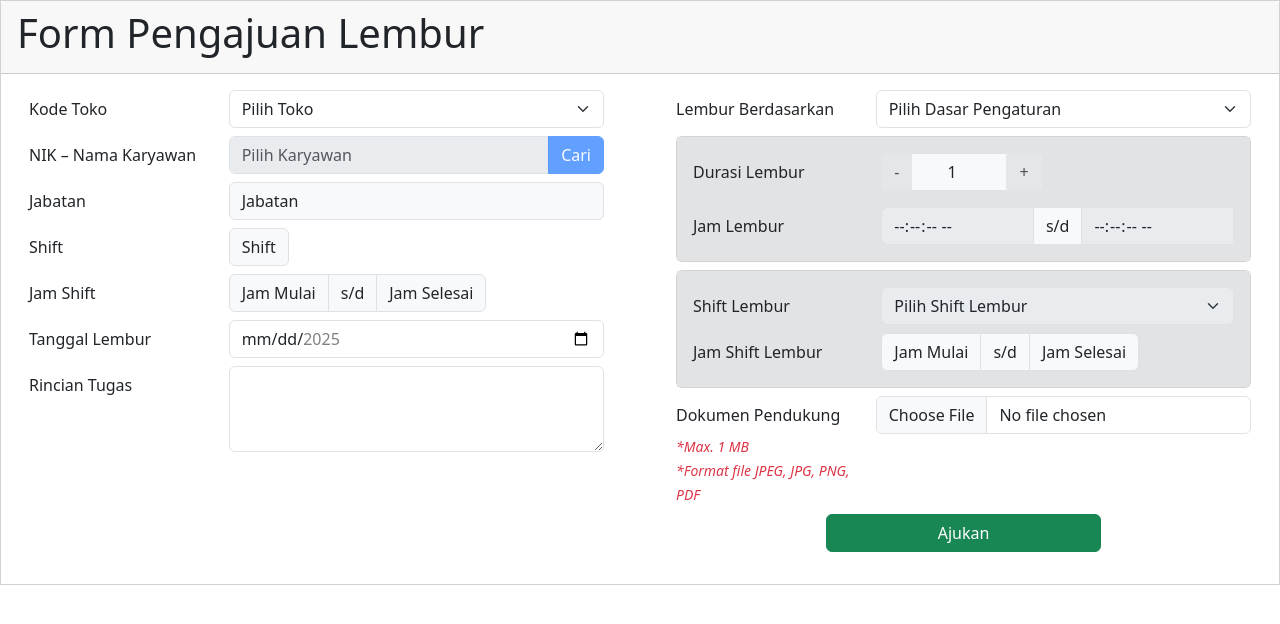
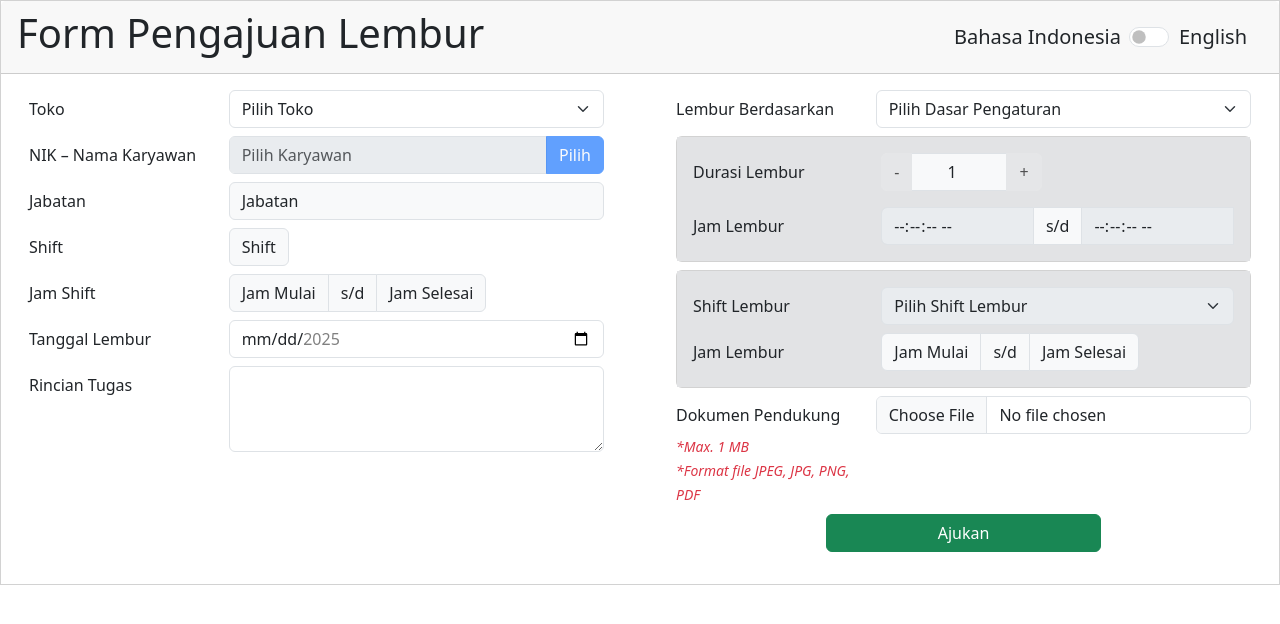
Before and after one commit to MEvanAW/my-form, a Vue app: page / in a window 1280 px wide. Shown: the top 624 px of the page. Built offline with nearby package versions, Linux system fonts and the light colour scheme.

Commit message:
Add vue-i18n and partially provide English localization.

```diff
--- a/package.json
+++ b/package.json
@@ -17,6 +17,7 @@
     "bootstrap": "^5.3.8",
     "pinia": "^3.0.3",
     "vue": "^3.5.18",
+    "vue-i18n": "^11.1.12",
     "vue-router": "^4.5.1"
   },
   "devDependencies": {
--- a/src/components/modals/CariKaryawanModal.vue
+++ b/src/components/modals/CariKaryawanModal.vue
@@ -9,7 +9,7 @@
     <div class="modal-dialog modal-lg">
       <div class="modal-content">
         <div class="modal-header">
-          <h1 class="modal-title fs-5" id="modalLabel">Cari NIK/Nama Karyawan</h1>
+          <h1 class="modal-title fs-5" id="modalLabel">{{ $t('title.cariKaryawanModal') }}</h1>
           <button
             type="button"
             class="btn-close"
@@ -37,7 +37,7 @@
                   min="5"
                 />
                 <button class="btn btn-primary text-light" type="button" @click="cari(nikForCari)">
-                  Cari
+                  {{ $t('placeholder.cari') }}
                 </button>
               </div>
             </div>
@@ -46,7 +46,7 @@
             <div class="col-sm-7"></div>
             <div class="col-12 col-sm-5">
               <div class="input-group ms-auto">
-                <input v-model="searchKeyword" class="form-control" placeholder="Cari" />
+                <input v-model="searchKeyword" class="form-control" :placeholder="$t('placeholder.cari')" />
                 <button class="btn btn-outline-secondary icon-link" type="button">
                   <svg
                     xmlns="http://www.w3.org/2000/svg"
@@ -70,12 +70,12 @@
                 <tr class="table-dark text-center">
                   <th scope="col" style="width: 73px"></th>
                   <th scope="col" class="my-position-md-relative" @click="sortByNik()">
-                    NIK
+                    {{ $t('label.nik') }}
                     <SortNumericAscending v-if="sortBy == sortByEnum.nikAscending" />
                     <SortNumericDescending v-else-if="sortBy == sortByEnum.nikDescending" />
                   </th>
                   <th scope="col" class="my-position-md-relative" @click="sortByNama()">
-                    NAMA
+                    {{ $t('label.nama') }}
                     <SortAlphabetAscending v-if="sortBy == sortByEnum.namaAscending" />
                     <SortAlphabetDescending v-else-if="sortBy == sortByEnum.namaDescending" />
                   </th>
@@ -85,12 +85,12 @@
                     class="my-position-md-relative"
                     @click="sortByJabatan()"
                   >
-                    JABATAN
+                    {{ $t('column.jabatan') }}
                     <SortAlphabetAscending v-if="sortBy == sortByEnum.jabatanAscending" />
                     <SortAlphabetDescending v-else-if="sortBy == sortByEnum.jabatanDescending" />
                   </th>
                   <th scope="col" class="my-position-md-relative" @click="sortByShift()">
-                    SHIFT
+                    {{ $t('column.shift') }}
                     <SortAlphabetAscending v-if="sortBy === fieldKeys.shift && isAscending" />
                     <SortAlphabetDescending v-else-if="sortBy === fieldKeys.shift" />
                   </th>
@@ -105,7 +105,7 @@
                       data-bs-dismiss="modal"
                       @click="pilih(karyawan)"
                     >
-                      Pilih
+                      {{ $t('button.pilih') }}
                     </button>
                   </th>
                   <td class="text-center">{{ karyawan.nik }}</td>
@@ -119,7 +119,7 @@
           <div class="row">
             <div class="col-sm my-position-sm-relative mb-3 mb-sm-0">
               <div class="my-y-center">
-                Show
+                {{ $t('label.lihat') }}
                 <input
                   type="number"
                   v-model="showInput"
@@ -128,7 +128,7 @@
                   class="my-form-control"
                   :class="{ 'is-invalid': showIsInvalid }"
                 />
-                of <b>{{ max }}</b> entries
+                {{ $t('label.dari') }} <b>{{ max }}</b> entries
               </div>
             </div>
             <MyPagination :page-count="pageCount" :symbol="symbol" @navigate="navigate" />
--- a/src/main.js
+++ b/src/main.js
@@ -1,14 +1,126 @@
 import 'bootstrap/scss/bootstrap.scss'
 
 import { createApp } from 'vue'
+import { createI18n } from 'vue-i18n'
 import { createPinia } from 'pinia'
-
 import App from './App.vue'
 import router from './router'
 
 const app = createApp(App)
 
+const i18n = createI18n({
+  legacy: false,
+  locale: 'id',
+  fallbackLocale: 'en',
+  messages: {
+    id: {
+      button: {
+        ajukan: 'Ajukan',
+        pilih: 'Pilih'
+      },
+      column: {
+        jabatan: '@.upper:label.jabatan',
+        shift: '@.upper:label.shift'
+      },
+      placeholder: {
+        cari: 'Cari',
+        dokumen: 'Pilih Dokumen Pendukung',
+        lemburBerdasarkan: 'Pilih Dasar Pengaturan',
+        shiftLembur: 'Pilih Shift Lembur',
+        toko: 'Pilih Toko',
+        karyawan: 'Pilih Karyawan'
+      },
+      title: {
+        cariKaryawanModal: 'Cari NIK/Nama Karyawan',
+        myForm: 'Form Pengajuan Lembur'
+      },
+      label: {
+        dari: 'dari',
+        dokumen: 'Dokumen Pendukung',
+        durasiLembur: 'Durasi Lembur',
+        jabatan: 'Jabatan',
+        jamLembur: 'Jam Lembur',
+        jamMulai: 'Jam Mulai',
+        jamSelesai: 'Jam Selesai',
+        jamShift: 'Jam Shift',
+        lemburBerdasarkan: 'Lembur Berdasarkan',
+        lihat: 'Lihat',
+        nama: 'NAMA',
+        nik: 'NIK',
+        rincianTugas: 'Rincian Tugas',
+        shift: 'Shift',
+        shiftLembur: 'Shift Lembur',
+        tanggalLembur: 'Tanggal Lembur',
+        toko: 'Toko',
+        until: 's/d',
+        karyawan: 'NIK – Nama Karyawan'
+      },
+      message: {
+        fileFormat: '*Format file JPEG, JPG, PNG, PDF',
+        jamIstirahat: 'Termasuk 1 jam istirahat',
+        lemburBerdasarkanRequired: 'Dasar pengaturan wajib dipilih.',
+        shiftLemburRequired: 'Shift lembur wajib dipilih.',
+        tanggalLemburRequired: 'Tanggal lembur wajib dipilih.',
+        tokoRequired: 'Toko wajib dipilih.',
+        karyawanRequired: 'Karyawan wajib dipilih.'
+      }
+    },
+    en: {
+      button: {
+        ajukan: 'Submit',
+        pilih: 'Pick'
+      },
+      column: {
+        jabatan: '@.upper:label.jabatan',
+        shift: '@.upper:label.shift'
+      },
+      placeholder: {
+        cari: 'Search',
+        dokumen: 'Select Supporting Document',
+        lemburBerdasarkan: 'Select Overtime by',
+        shiftLembur: 'Select Overtime Shift',
+        toko: 'Select Store',
+        karyawan: 'Select Employee'
+      },
+      title: {
+        cariKaryawanModal: 'Search Employee ID/Name',
+        myForm: 'Overtime Request Form'
+      },
+      label: {
+        dari: 'of',
+        dokumen: 'Supporting Document',
+        durasiLembur: 'Overtime Duration',
+        jabatan: 'Position',
+        jamLembur: 'Overtime Period',
+        jamMulai: 'Start Time',
+        jamSelesai: 'End Time',
+        jamShift: 'Shift Period',
+        lemburBerdasarkan: 'Overtime by',
+        lihat: 'Show',
+        nama: 'NAME',
+        nik: 'ID',
+        rincianTugas: 'Task Description',
+        shift: 'Shift',
+        shiftLembur: 'Overtime Shift',
+        tanggalLembur: 'Overtime Date',
+        toko: 'Store',
+        until: 'until',
+        karyawan: 'ID – Employee Name'
+      },
+      message: {
+        fileFormat: '*File formats JPEG, JPG, PNG, PDF',
+        jamIstirahat: '1 hour recess included',
+        lemburBerdasarkanRequired: 'Overtime by is required.',
+        shiftLemburRequired: 'Overtime shift is required.',
+        tanggalLemburRequired: 'Overtime date is required.',
+        tokoRequired: 'Store is required.',
+        karyawanRequired: 'Employee is required.'
+      }
+    }
+  }
+})
+
 app.use(createPinia())
 app.use(router)
-
+app.use(i18n)
 app.mount('#app')
--- a/src/views/MyForm.vue
+++ b/src/views/MyForm.vue
@@ -1,7 +1,25 @@
 <template>
   <div class="card my-square-card">
-    <div class="card-header">
-      <h1>Form Pengajuan Lembur</h1>
+    <div class="card-header container-fluid">
+      <div class="col px-0">
+        <h1>{{ $t('title.myForm') }}</h1>
+      </div>
+      <div class="d-none d-md-block col px-0 position-relative">
+        <div class="pb-2 me-3 position-absolute top-50 end-0 translate-middle-y">
+          <label class="d-inline-block mb-5 fs-5 me-2">Bahasa Indonesia</label>
+          <div class="d-inline-block mb-5 form-check form-switch fs-5">
+            <input v-model="isEnglish" class="form-check-input" type="checkbox" role="switch" id="localeSwitch">
+            <label class="form-check-label" for="localeSwitch">English</label>
+          </div>
+        </div>
+      </div>
+      <div class="d-block d-md-none col px-0">
+        <label class="d-inline-block fs-5 me-2">Bahasa Indonesia</label>
+        <div class="d-inline-block form-check form-switch fs-5">
+          <input v-model="isEnglish" class="form-check-input" type="checkbox" role="switch" id="localeSwitch">
+          <label class="form-check-label" for="localeSwitch">English</label>
+        </div>
+      </div>
     </div>
     <div class="card-body">
       <div v-if="errorMessage" class="alert alert-danger" role="alert">
@@ -13,14 +31,14 @@
       <div class="row mb-2 mx-sm-0">
         <div class="col-sm me-lg-4">
           <div class="row mb-2">
-            <label for="toko" class="col-sm-4 col-form-label">Kode Toko</label>
+            <label for="toko" class="col-sm-4 col-form-label">{{ $t('label.toko') }}</label>
             <div class="col-sm-8">
               <SelectInput
                 id="toko"
-                placeholder="Pilih Toko"
+                :placeholder="$t('placeholder.toko')"
                 :required="true"
                 :options="kodeTokoOptions"
-                error-message="Toko wajib dipilih."
+                :error-message="$t('message.tokoRequired')"
                 :validation-toggle="validationToggle"
                 :selected="selectedToko"
                 :disabled="kodeTokoOptions.length === 1"
@@ -29,14 +47,14 @@
             </div>
           </div>
           <div class="row mb-2">
-            <label for="karyawan" class="col-sm-4 col-form-label">NIK – Nama Karyawan</label>
+            <label for="karyawan" class="col-sm-4 col-form-label">{{ $t('label.karyawan') }}</label>
             <div class="col-sm-8">
               <div class="input-group">
                 <input
                   id="karyawan"
                   class="form-control"
                   :class="{ 'is-invalid': isKaryawanInvalid }"
-                  placeholder="Pilih Karyawan"
+                  :placeholder="$t('placeholder.karyawan')"
                   disabled
                   v-model="karyawan.display.value"
                   aria-describedby="karyawanFeedback"
@@ -50,22 +68,22 @@
                     inputModels.toko.value ? viewStrings.emptyString : viewStrings.cariKaryawanTitle
                   "
                 >
-                  Cari
+                  {{ $t('button.pilih') }}
                 </InfoButton>
               </div>
               <div v-if="isKaryawanInvalid" id="karyawanFeedback`" class="invalid-feedback d-block">
-                Karyawan wajib dipilih.
+                {{ $t('message.karyawanRequired') }}
               </div>
             </div>
           </div>
           <div class="row mb-2">
-            <label for="jabatan" class="col-sm-4 col-form-label">Jabatan</label>
+            <label for="jabatan" class="col-sm-4 col-form-label">{{ $t('label.jabatan') }}</label>
             <div class="col-sm-8">
-              <span id="jabatan" class="input-group-text">{{ jabatan || 'Jabatan' }}</span>
+              <span id="jabatan" class="input-group-text">{{ jabatan || $t('label.jabatan') }}</span>
             </div>
           </div>
           <div class="row mb-2">
-            <label for="shift" class="col-sm-4 col-form-label">Shift</label>
+            <label for="shift" class="col-sm-4 col-form-label">{{ $t('label.shift') }}</label>
             <div class="col-sm-8">
               <div class="input-group">
                 <span id="shift" class="input-group-text">{{ shift }}</span>
@@ -73,22 +91,22 @@
             </div>
           </div>
           <div class="row mb-2">
-            <label for="jamShift" class="col-sm-4 col-form-label">Jam Shift</label>
+            <label for="jamShift" class="col-sm-4 col-form-label">{{ $t('label.jamShift') }}</label>
             <div class="col-sm-8">
               <div id="jamShift" class="input-group">
-                <span class="input-group-text">{{ shiftMulai || viewStrings.jamMulai }}</span>
+                <span class="input-group-text">{{ shiftMulai || $t('label.jamMulai') }}</span>
                 <span class="input-group-text">s/d</span>
-                <span class="input-group-text">{{ shiftSelesai || viewStrings.jamSelesai }}</span>
+                <span class="input-group-text">{{ shiftSelesai || $t('label.jamSelesai') }}</span>
               </div>
             </div>
           </div>
           <div class="row mb-2">
-            <label for="tanggalLembur" class="col-sm-4 col-form-label">Tanggal Lembur</label>
+            <label for="tanggalLembur" class="col-sm-4 col-form-label">{{ $t('label.tanggalLembur') }}</label>
             <div class="col-sm-8">
               <DateInput
                 id="tanggalLembur"
                 :required="true"
-                errorMessage="Tanggal lembur wajib dipilih."
+                :errorMessage="$t('message.karyawanRequired')"
                 :validation-toggle="validationToggle"
                 :min="dateInputMin()"
                 :max="dateInputMax()"
@@ -98,7 +116,7 @@
             </div>
           </div>
           <div class="row mb-2">
-            <label for="rincianTugas" class="col-sm-4 col-form-label">Rincian Tugas</label>
+            <label for="rincianTugas" class="col-sm-4 col-form-label">{{ $t('label.rincianTugas') }}</label>
             <div class="col-sm-8">
               <textarea
                 v-model="rincianTugas"
@@ -112,14 +130,14 @@
         </div>
         <div class="col-sm ms-lg-4">
           <div class="row mb-2">
-            <label for="aturBerdasarkan" class="col-sm-4 col-form-label">Lembur Berdasarkan</label>
+            <label for="aturBerdasarkan" class="col-sm-4 col-form-label">{{ $t('label.lemburBerdasarkan') }}</label>
             <div class="col-sm-8">
               <SelectInput
                 id="aturBerdasarkan"
-                placeholder="Pilih Dasar Pengaturan"
+                :placeholder="$t('placeholder.lemburBerdasarkan')"
                 :required="true"
                 :options="aturBerdasarkanOptions"
-                error-message="Dasar pengaturan wajib dipilih."
+                :error-message="$t('message.lemburBerdasarkanRequired')"
                 :validation-toggle="validationToggle"
                 :disabled="shift?.toUpperCase() === viewStrings.off"
                 :selected="inputModels.aturBerdasarkan.value"
@@ -142,7 +160,7 @@
                   :class="{
                     'text-white': !durasiLemburDisabled,
                   }"
-                  >Durasi Lembur</label
+                  >{{ $t('label.durasiLembur') }}</label
                 >
                 <div class="col-sm-8">
                   <NumberInput
@@ -153,9 +171,6 @@
                     :max="durasiLemburMax"
                     :value="inputModels.durasiLembur.value"
                   />
-                  <div id="durasiLemburFeedback" class="my-invalid-feedback">
-                    Shift group 6S dan 6NS tidak boleh lembur melebihi 7 jam.
-                  </div>
                 </div>
               </div>
               <div class="row">
@@ -165,7 +180,7 @@
                   :class="{
                     'text-white': !durasiLemburDisabled,
                   }"
-                  >Jam Lembur</label
+                  >{{ $t('label.jamLembur') }}</label
                 >
                 <div class="col-sm-8">
                   <div id="jamShift" class="input-group">
@@ -178,7 +193,7 @@
                       @change="change"
                       @invalidate="invalidate"
                     />
-                    <span class="input-group-text">s/d</span>
+                    <span class="input-group-text">{{ $t('label.until') }}</span>
                     <TimeInput
                       id="jamSelesaiLembur"
                       :required="!durasiLemburDisabled"
@@ -194,7 +209,7 @@
                     v-if="!durasiLemburDisabled && isIstirahat"
                     class="valid-feedback text-white d-block mb-2"
                   >
-                    Termasuk 1 jam istirahat
+                    {{ $t('message.jamIstirahat') }}
                   </div>
                 </div>
               </div>
@@ -215,17 +230,17 @@
                   :class="{
                     'text-white': !shiftLemburDisabled,
                   }"
-                  >Shift Lembur</label
+                  >{{ $t('label.shiftLembur') }}</label
                 >
                 <div class="col-sm-8">
                   <SelectInput
                     id="shiftLembur"
-                    placeholder="Pilih Shift Lembur"
+                    :placeholder="$t('placeholder.shiftLembur')"
                     :required="
                       inputModels.aturBerdasarkan.value === aturBerdasarkanEnum.shiftLembur
                     "
                     :options="shiftLemburOptions"
-                    error-message="Shift lembur wajib dipilih."
+                    :error-message="$t('message.shiftLemburRequired')"
                     :validation-toggle="validationToggle"
                     :selected="shiftLembur"
                     :disabled="shiftLemburDisabled"
@@ -240,16 +255,16 @@
                   :class="{
                     'text-white': !shiftLemburDisabled,
                   }"
-                  >Jam Shift Lembur</label
+                  >{{ $t('label.jamLembur') }}</label
                 >
                 <div class="col-sm-8">
                   <div id="jamShiftLembur" class="input-group">
                     <span class="input-group-text">{{
-                      jamShiftLembur.jamMulai.value || viewStrings.jamMulai
+                      jamShiftLembur.jamMulai.value || $t('label.jamMulai')
                     }}</span>
                     <span class="input-group-text">s/d</span>
                     <span class="input-group-text">{{
-                      jamShiftLembur.jamSelesai.value || viewStrings.jamSelesai
+                      jamShiftLembur.jamSelesai.value || $t('label.jamSelesai')
                     }}</span>
                   </div>
                 </div>
@@ -258,16 +273,16 @@
           </div>
           <div class="row mb-2">
             <div class="col-lg-4">
-              <label for="dokumenPendukung" class="col-form-label">Dokumen Pendukung</label><br />
+              <label for="dokumenPendukung" class="col-form-label">{{ $t('label.dokumen') }}</label><br />
               <small class="text-danger"><i>*Max. 1 MB</i></small
               ><br />
-              <small class="text-danger"><i>*Format file JPEG, JPG, PNG, PDF</i></small>
+              <small class="text-danger"><i>{{ $t('message.fileFormat') }}</i></small>
             </div>
             <div class="col-lg-8">
               <input
                 id="dokumenPendukung"
                 class="form-control"
-                placeholder="Pilih Dokumen Pendukung"
+                :placeholder="$t('placeholder.dokumen')"
                 type="file"
                 accept="image/png,.jpeg,.jpg,.pdf"
                 aria-describedby="dokumenPendukungFeedback"
@@ -286,7 +301,7 @@
           <div class="row mb-2">
             <div class="col-lg-3"></div>
             <div class="col-lg-6 d-grid gap-2">
-              <button class="btn btn-success">Ajukan</button>
+              <button class="btn btn-success">{{ $t('button.ajukan') }}</button>
             </div>
             <div class="col-lg-3"></div>
           </div>
@@ -318,6 +333,7 @@ import SelectInput from '@/components/inputs/SelectInput.vue'
 import { strings } from '@/models/strings'
 import TimeInput from '@/components/inputs/TimeInput.vue'
 import { timesService } from '@/services/times'
+import { useI18n } from 'vue-i18n';
 
 const aturBerdasarkanEnum = Object.freeze({
   durasiLembur: Symbol(1),
@@ -327,14 +343,14 @@ const viewStrings = Object.freeze({
   cariKaryawanTitle: 'Silakan pilih kode toko terlebih dahulu.',
   durasiLembur: 'Durasi',
   emptyString: strings.emptyString,
+  en: 'en',
   enam: '6',
   fileMax1Mb: 'File tidak boleh melebihi 1 MB.',
   formatFileTidakDidukung: 'Format file tidak didukung.',
+  id: 'id',
   idGroupShift: 'ID Group Shift',
   jabatanErrorMessage: 'Mohon maaf, gagal mengisi data jabatan. Mohon laporkan ke pengembang.',
-  jamMulai: 'Jam Mulai',
   jamNol: '00:00:00',
-  jamSelesai: 'Jam Selesai',
   lima: '5',
   maxTime: '23:59:59',
   namaKaryawanDefault: 'Nama karyawan tak terbaca',
@@ -342,7 +358,7 @@ const viewStrings = Object.freeze({
   shift: 'Shift',
   off: 'OFF',
 })
-const emptyArray = Object.freeze([])
+// const emptyArray = Object.freeze([])
 const supportedFileTypes = Object.freeze(['image/png', 'image/jpeg', 'application/pdf'])
 
 const employees = [
@@ -364,6 +380,8 @@ const employees = [
   },
 ]
 const errorMessage = ref('')
+const isEnglish = ref(false)
+const { locale } = useI18n({ useScope: 'global' });
 const warningMessage = ref(viewStrings.emptyString)
 const selectedToko = ref('')
 const durasiLemburMax = ref(8)
@@ -448,6 +466,13 @@ const aturBerdasarkanOptions = computed(() => {
 })
 const displayWarningMessage = computed(() => warningMessage.value || viewStrings.emptyString)
 
+watch(isEnglish, (newIsEnglish) => {
+  if (newIsEnglish) {
+    locale.value = viewStrings.en
+  } else {
+    locale.value = viewStrings.id
+  }
+})
 watch(shiftLemburDisabled, (newShiftLemburDisabled) => {
   if (newShiftLemburDisabled) {
     shiftLembur.value = viewStrings.emptyString
```
Also changed, not shown: 1 other file (tests, documents, lock files or other folders).
